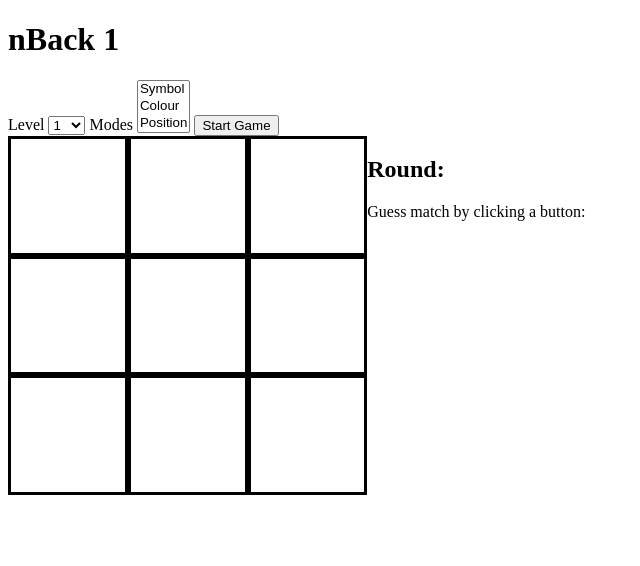
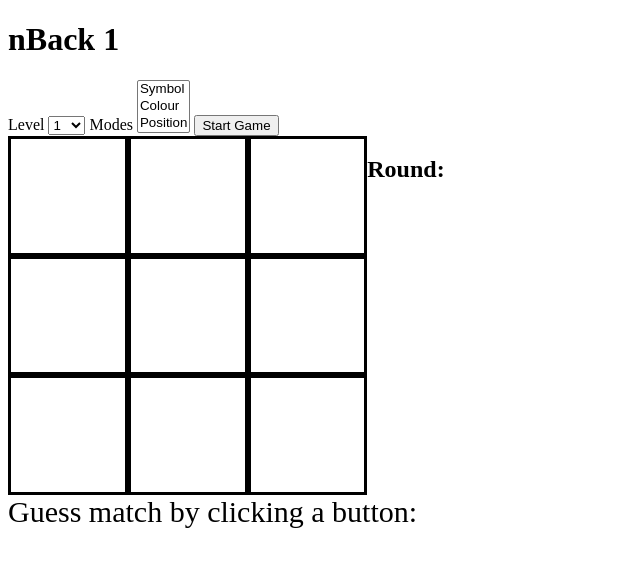
Before and after one commit to stilltum/nBack, a plain HTML site: page index.html in a window 1280 px wide. Shown: the whole page, without its empty margins (0-640 px from the left). Drawn offline with Linux system fonts and the light colour scheme.

Commit message:
Update style.css

```diff
--- a/style.css
+++ b/style.css
@@ -3,6 +3,7 @@
 }
 
 .nBack_cell {
+    position:relative;
     text-align:center;
     line-height: 100px;
     vertical-align: middle;
@@ -11,6 +12,13 @@
     aspect-ratio: 1 / 1;
     border: solid;
     float: left;
+}
+
+#guess_header {
+    font-size: 30px;
+    width: 100%;
+    float: left;
+    position: relative;
 }
 
 #guess_options {
```
